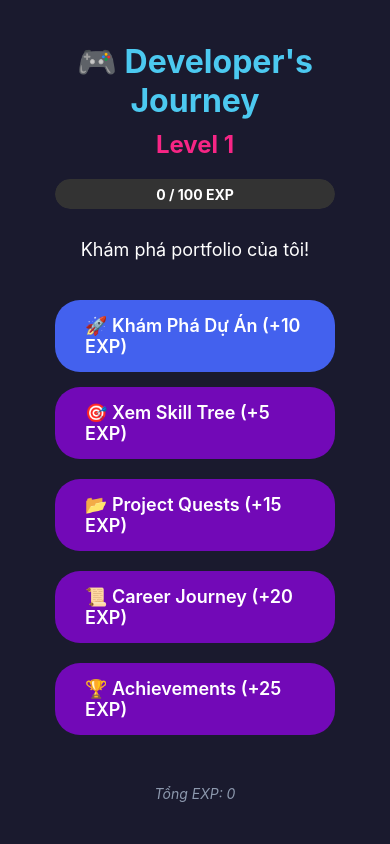
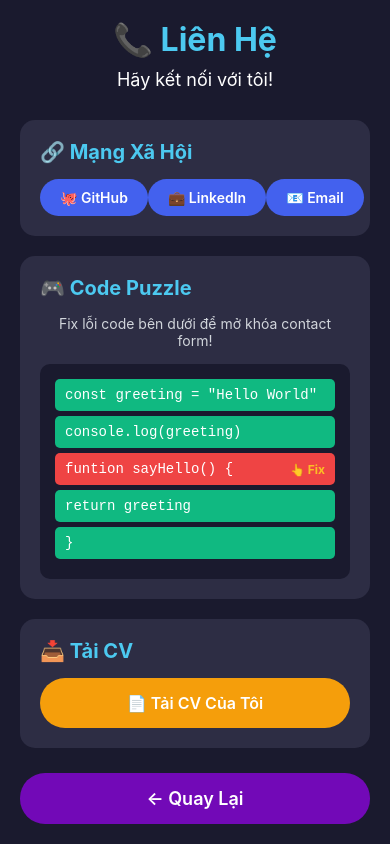
Before and after one commit to naphucco/GamifiedApp, a React Native app: screen /Contact in a window 390 px wide. Built offline with nearby package versions, Linux system fonts and the light colour scheme.

Commit message:
Add ContactScreen

```diff
--- a/App.tsx
+++ b/App.tsx
@@ -9,6 +9,7 @@ import { ProjectQuestsScreen } from './src/screens/ProjectQuestsScreen';
 import { ExperienceScreen } from './src/screens/ExperienceScreen';
 import { ExperienceDetailScreen } from './src/screens/ExperienceDetailScreen';
 import { AchievementsScreen } from './src/screens/AchievementsScreen';
+import { ContactScreen } from './src/screens/ContactScreen';
 
 const Stack = createNativeStackNavigator();
 
@@ -31,6 +32,7 @@ function App() {
           <Stack.Screen name="Experience" component={ExperienceScreen} />
           <Stack.Screen name="ExperienceDetail" component={ExperienceDetailScreen} />
           <Stack.Screen name="Achievements" component={AchievementsScreen} />
+          <Stack.Screen name="Contact" component={ContactScreen} />
         </Stack.Navigator>
       </NavigationContainer>
     </SafeAreaProvider>
--- a/src/screens/ContactScreen.tsx
+++ b/src/screens/ContactScreen.tsx
@@ -0,0 +1,284 @@
+import React, { useState } from 'react';
+import { View, Text, TouchableOpacity, StyleSheet, ScrollView, TextInput, Alert, Linking } from 'react-native';
+import { useNavigation } from '@react-navigation/native';
+import { gameState } from '../game/GameState';
+
+export const ContactScreen = () => {
+  const navigation = useNavigation<any>();
+  const [showContactForm, setShowContactForm] = useState(false);
+  const [name, setName] = useState('');
+  const [email, setEmail] = useState('');
+  const [message, setMessage] = useState('');
+
+  // Mini-game state
+  const [codePuzzle, setCodePuzzle] = useState([
+    { id: 1, text: 'const greeting = "Hello World"', correct: true },
+    { id: 2, text: 'console.log(greeting)', correct: true },
+    { id: 3, text: 'funtion sayHello() {', correct: false }, // Lỗi cố ý
+    { id: 4, text: 'return greeting', correct: true },
+    { id: 5, text: '}', correct: true }
+  ]);
+
+  const handleFixCode = (index: number) => {
+    const updatedPuzzle = [...codePuzzle];
+    if (index === 2) { // Fix lỗi ở dòng 3
+      updatedPuzzle[index] = { ...updatedPuzzle[index], text: 'function sayHello() {', correct: true };
+      setCodePuzzle(updatedPuzzle);
+
+      // Check nếu tất cả đều correct
+      if (updatedPuzzle.every(line => line.correct)) {
+        Alert.alert('🎉 Thành công!', 'Bạn đã fix code thành công! Contact form đã được mở khóa.');
+        setShowContactForm(true);
+        gameState.addExp(50); // EXP thưởng cho mini-game
+      }
+    }
+  };
+
+  const handleSubmitContact = () => {
+    if (!name || !email || !message) {
+      Alert.alert('Lỗi', 'Vui lòng điền đầy đủ thông tin!');
+      return;
+    }
+
+    Alert.alert(
+      'Thành công!',
+      `Cảm ơn ${name}! Tin nhắn của bạn đã được gửi. Tôi sẽ liên hệ lại sớm.`,
+      [{ text: 'OK', onPress: () => navigation.goBack() }]
+    );
+
+    gameState.addExp(30); // EXP cho việc gửi contact
+  };
+
+  const openLink = (url: string) => {
+    Linking.openURL(url).catch(err => Alert.alert('Lỗi', 'Không thể mở link'));
+  };
+
+  return (
+    <View style={styles.container}>
+      <ScrollView>
+        <Text style={styles.title}>📞 Liên Hệ</Text>
+        <Text style={styles.subtitle}>Hãy kết nối với tôi!</Text>
+
+        {/* SOCIAL LINKS */}
+        <View style={styles.section}>
+          <Text style={styles.sectionTitle}>🔗 Mạng Xã Hội</Text>
+          <View style={styles.socialLinks}>
+            <TouchableOpacity style={styles.socialButton} onPress={() => openLink('https://github.com')}>
+              <Text style={styles.socialText}>🐙 GitHub</Text>
+            </TouchableOpacity>
+            <TouchableOpacity style={styles.socialButton} onPress={() => openLink('https://linkedin.com')}>
+              <Text style={styles.socialText}>💼 LinkedIn</Text>
+            </TouchableOpacity>
+            <TouchableOpacity style={styles.socialButton} onPress={() => openLink('mailto:example@email.com')}>
+              <Text style={styles.socialText}>📧 Email</Text>
+            </TouchableOpacity>
+          </View>
+        </View>
+
+        {/* MINI-GAME: CODE PUZZLE */}
+        <View style={styles.section}>
+          <Text style={styles.sectionTitle}>🎮 Code Puzzle</Text>
+          <Text style={styles.puzzleDescription}>
+            Fix lỗi code bên dưới để mở khóa contact form!
+          </Text>
+
+          <View style={styles.codeContainer}>
+            {codePuzzle.map((line, index) => (
+              <TouchableOpacity
+                key={line.id}
+                style={[
+                  styles.codeLine,
+                  line.correct ? styles.codeCorrect : styles.codeError
+                ]}
+                onPress={() => handleFixCode(index)}
+                disabled={line.correct}
+              >
+                <Text style={styles.codeText}>{line.text}</Text>
+                {!line.correct && <Text style={styles.fixHint}>👆 Fix</Text>}
+              </TouchableOpacity>
+            ))}
+          </View>
+        </View>
+
+        {/* CONTACT FORM (CHỈ HIỆN SAU KHI HOÀN THÀNH MINI-GAME) */}
+        {showContactForm && (
+          <View style={styles.section}>
+            <Text style={styles.sectionTitle}>📝 Liên Hệ Với Tôi</Text>
+
+            <TextInput
+              style={styles.input}
+              placeholder="Tên của bạn"
+              placeholderTextColor="#8d99ae"
+              value={name}
+              onChangeText={setName}
+            />
+
+            <TextInput
+              style={styles.input}
+              placeholder="Email"
+              placeholderTextColor="#8d99ae"
+              value={email}
+              onChangeText={setEmail}
+              keyboardType="email-address"
+            />
+
+            <TextInput
+              style={[styles.input, styles.textArea]}
+              placeholder="Tin nhắn"
+              placeholderTextColor="#8d99ae"
+              value={message}
+              onChangeText={setMessage}
+              multiline
+              numberOfLines={4}
+            />
+
+            <TouchableOpacity style={styles.submitButton} onPress={handleSubmitContact}>
+              <Text style={styles.submitButtonText}>🚀 Gửi Tin Nhắn (+30 EXP)</Text>
+            </TouchableOpacity>
+          </View>
+        )}
+
+        {/* DOWNLOAD CV */}
+        <View style={styles.section}>
+          <Text style={styles.sectionTitle}>📥 Tải CV</Text>
+          <TouchableOpacity style={styles.downloadButton}>
+            <Text style={styles.downloadButtonText}>📄 Tải CV Của Tôi</Text>
+          </TouchableOpacity>
+        </View>
+      </ScrollView>
+
+      <TouchableOpacity style={styles.backButton} onPress={() => navigation.goBack()}>
+        <Text style={styles.backButtonText}>← Quay Lại</Text>
+      </TouchableOpacity>
+    </View>
+  );
+};
+
+const styles = StyleSheet.create({
+  container: {
+    flex: 1,
+    backgroundColor: '#1a1a2e',
+    padding: 20,
+  },
+  title: {
+    fontSize: 32,
+    fontWeight: 'bold',
+    color: '#4cc9f0',
+    textAlign: 'center',
+    marginBottom: 10,
+  },
+  subtitle: {
+    fontSize: 18,
+    color: '#fff',
+    textAlign: 'center',
+    marginBottom: 30,
+  },
+  section: {
+    backgroundColor: '#2d2d44',
+    padding: 20,
+    borderRadius: 15,
+    marginBottom: 20,
+  },
+  sectionTitle: {
+    fontSize: 20,
+    fontWeight: 'bold',
+    color: '#4cc9f0',
+    marginBottom: 15,
+  },
+  socialLinks: {
+    flexDirection: 'row',
+    justifyContent: 'space-around',
+  },
+  socialButton: {
+    backgroundColor: '#4361ee',
+    paddingHorizontal: 20,
+    paddingVertical: 10,
+    borderRadius: 20,
+  },
+  socialText: {
+    color: '#fff',
+    fontWeight: '600',
+  },
+  puzzleDescription: {
+    color: '#d1d5db',
+    marginBottom: 15,
+    textAlign: 'center',
+  },
+  codeContainer: {
+    backgroundColor: '#1a1a2e',
+    padding: 15,
+    borderRadius: 10,
+  },
+  codeLine: {
+    flexDirection: 'row',
+    justifyContent: 'space-between',
+    alignItems: 'center',
+    paddingVertical: 8,
+    paddingHorizontal: 10,
+    marginBottom: 5,
+    borderRadius: 5,
+  },
+  codeCorrect: {
+    backgroundColor: '#10b981',
+  },
+  codeError: {
+    backgroundColor: '#ef4444',
+  },
+  codeText: {
+    color: '#fff',
+    fontFamily: 'monospace',
+    fontSize: 14,
+  },
+  fixHint: {
+    color: '#fbbf24',
+    fontWeight: 'bold',
+    fontSize: 12,
+  },
+  input: {
+    backgroundColor: '#1a1a2e',
+    color: '#fff',
+    padding: 15,
+    borderRadius: 10,
+    marginBottom: 15,
+    borderWidth: 1,
+    borderColor: '#374151',
+  },
+  textArea: {
+    height: 100,
+    textAlignVertical: 'top',
+  },
+  submitButton: {
+    backgroundColor: '#10b981',
+    padding: 15,
+    borderRadius: 25,
+    alignItems: 'center',
+  },
+  submitButtonText: {
+    color: '#fff',
+    fontSize: 16,
+    fontWeight: '600',
+  },
+  downloadButton: {
+    backgroundColor: '#f59e0b',
+    padding: 15,
+    borderRadius: 25,
+    alignItems: 'center',
+  },
+  downloadButtonText: {
+    color: '#fff',
+    fontSize: 16,
+    fontWeight: '600',
+  },
+  backButton: {
+    backgroundColor: '#7209b7',
+    padding: 15,
+    borderRadius: 25,
+    alignItems: 'center',
+    marginTop: 20,
+  },
+  backButtonText: {
+    color: '#fff',
+    fontSize: 18,
+    fontWeight: '600',
+  },
+});
--- a/src/screens/HomeScreen.tsx
+++ b/src/screens/HomeScreen.tsx
@@ -9,6 +9,8 @@ export const HomeScreen = () => {
   const [currentExp, setCurrentExp] = useState(gameState.getState().exp);
   const [level, setLevel] = useState(gameState.getState().level);
   const [expToNextLevel, setExpToNextLevel] = useState(gameState.getState().expToNextLevel);
+
+  console.log('🎯 TEST: HomeScreen loaded');
 
   // LẮNG NGHE THAY ĐỔI TỪ GAMESTATE
   useEffect(() => {
@@ -48,6 +50,11 @@ export const HomeScreen = () => {
     navigation.navigate('Achievements' as never);
   };
 
+  const handleContact = () => {
+    gameState.addExp(10);
+    navigation.navigate('Contact' as never);
+  };
+
   return (
     <View style={styles.container}>
       <Text style={styles.title}>🎮 Developer's Journey</Text>
@@ -80,6 +87,10 @@ export const HomeScreen = () => {
 
       <TouchableOpacity style={styles.secondaryButton} onPress={handleAchievements}>
         <Text style={styles.buttonText}>🏆 Achievements (+25 EXP)</Text>
+      </TouchableOpacity>
+
+      <TouchableOpacity style={styles.secondaryButton} onPress={handleContact}>
+        <Text style={styles.buttonText}>📞 Contact (+10 EXP)</Text>
       </TouchableOpacity>
 
       <Text style={styles.hint}>Tổng EXP: {gameState.getState().totalExp}</Text>
```
Also changed, not shown: 1 other file (tests, documents, lock files or other folders).
